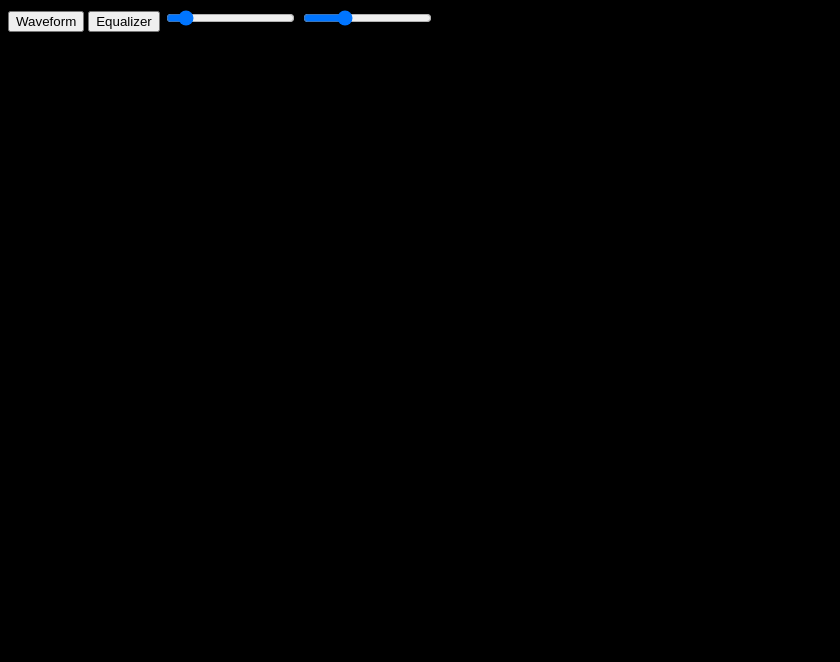
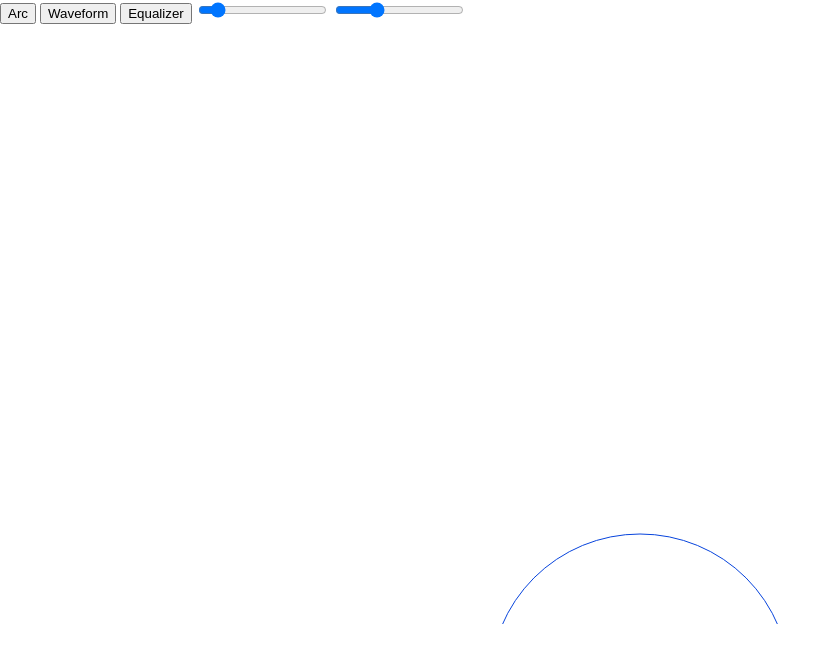
Before and after one commit to captn3m0/mage, a plain HTML site: page index.html in a window 1280 px wide. Shown: the whole page, without its empty margins (0-840 px from the left). Drawn offline with Linux system fonts and the light colour scheme.

Commit message:
Added basic arc visualization. looks ugly

```diff
--- a/index.html
+++ b/index.html
@@ -13,19 +13,21 @@
 		     height:600px;
 		     margin: 0px auto;
 		}
-		html{
-			background-color:black;
+		html,body{
+			background-color:white;
+			margin:0;
 		}
 	</style>
 </head>
 <body>
+	<button id="arc" id="arc">Arc</button>
 	<button id="waveform">Waveform</button>
 	<button id="equalizer">Equalizer</button>
 	<input type="range" min="1" max="10" id="width" title="waveform width" value="2">
 	<input type="range" min="0" max="1" step="0.1" id="transperancy" title="transperancy" value="0.3">
 
 	<div id="wrapper">
-		<canvas id="canvas" width="1024" height="600">Your browser doesn't support canvas.</canvas>
+		<canvas id="canvas" width="1024">Your browser doesn't support canvas.</canvas>
 	</div>
 	<script src="soundmanager2-jsmin.js"></script>
 	<script src="main.js"></script>
--- a/main.js
+++ b/main.js
@@ -1,3 +1,6 @@
+var canvas=document.getElementById("canvas");
+canvas.height=window.screen.height;
+
 function randColor(){
   var r=Math.floor(Math.random()*255);
   var g=Math.floor(Math.random()*255);
@@ -29,7 +32,7 @@ var visualization=function(){
     context.stroke();
     context.closePath();
   }
-  else
+  else if(this.visualization=='equalizer')
   {
     context.fillStyle = randColor();
     var min=1000000,max=0;
@@ -38,9 +41,32 @@ var visualization=function(){
       var value=this.eqData.left[i];
       var height=value*400;
       var x=4*i;
+
       var width=4;
       context.fillRect(x,600-height,width,height);
     }
+  }
+  else
+  {
+    canvas.height=canvas.height;
+    //Create some arc visualizations
+    var x = 512;
+    var y = canvas.height+60;
+    var radius = 150;
+    var startAngle = 1 * Math.PI;
+    var endAngle = 2 * Math.PI;
+    var counterClockwise = false;
+    var color=randColor();
+    context.beginPath();
+    context.arc(x, y, radius, startAngle, 3/2*Math.PI, counterClockwise);
+    context.lineWidth = this.peakData.left*100;
+    context.strokeStyle = color;
+    context.stroke();
+    context.beginPath();
+    context.arc(x, y, radius, 3/2*Math.PI,endAngle , counterClockwise);
+    context.lineWidth = this.peakData.right*100;
+    context.strokeStyle = color;
+    context.stroke();
   }
 }
 document.getElementById('waveform').onclick=function()
@@ -53,6 +79,11 @@ document.getElementById('equalizer').onclick=function()
   var sound = soundManager.getSoundById('mySound');
   sound.visualization='equalizer';
 }
+document.getElementById('arc').onclick=function()
+{
+  var sound = soundManager.getSoundById('mySound');
+  sound.visualization='arc';
+}
 soundManager.setup({
   url: './swf/',
   flashVersion: 9, // optional: shiny features (default = 8)
@@ -63,7 +94,7 @@ soundManager.setup({
       url: 'audio.mp3',
       autoLoad: true,
       autoPlay: true,
-      usePeakData: false,     // enable left/right channel peak (level) data
+      usePeakData: true,     // enable left/right channel peak (level) data
       useWaveformData: true, // enable sound spectrum (raw waveform data) - WARNING: May set CPUs on fire.
       useEQData: true,       // enable sound EQ (frequency spectrum data) - WARNING: Also CPU-intensive.
       onload: function() {
@@ -72,6 +103,6 @@ soundManager.setup({
       whileplaying: visualization,
       volume: 50
     });
-    sound.visualization='waveform';
+    sound.visualization='arc';
   }
 });
```
